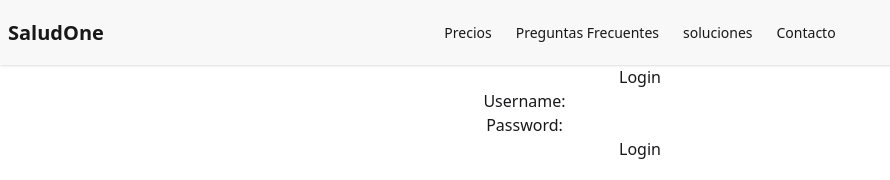
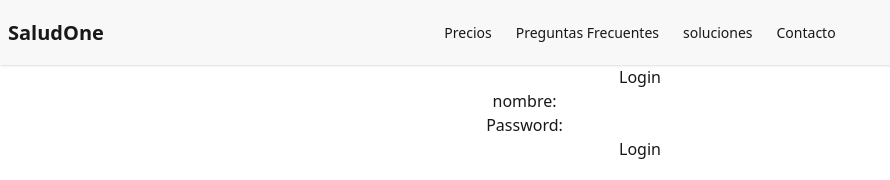
Before and after one commit to conrado85/equipo-32, a React (Vite) app: page /login in a window 1280 px wide. Shown: the top 180 px of the page, without its empty margins (0-890 px from the left). Built offline with nearby package versions, Linux system fonts and the light colour scheme.

Commit message:
feat(login): prueba

```diff
--- a/src/pages/Login.jsx
+++ b/src/pages/Login.jsx
@@ -6,7 +6,7 @@
       <h1>Login</h1>
       <form>
         <div>
-          <label htmlFor="username">Username:</label>
+          <label htmlFor="username">nombre:</label>
           <input type="text" id="username" name="username" />
         </div>
         <div>
```
